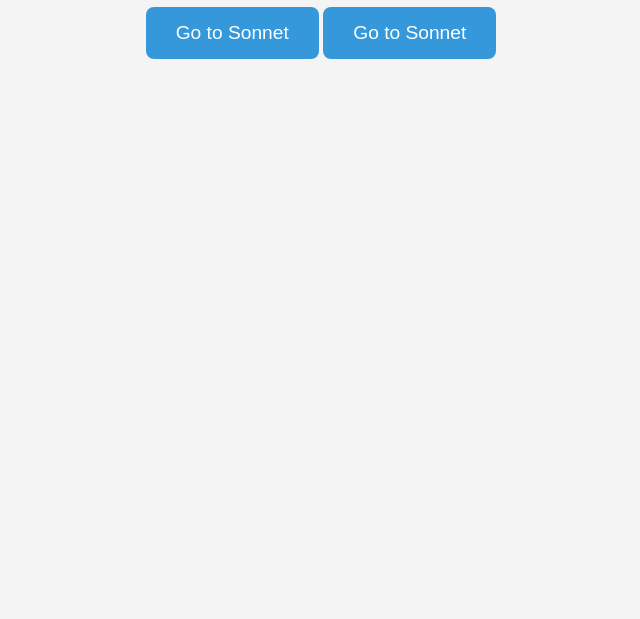
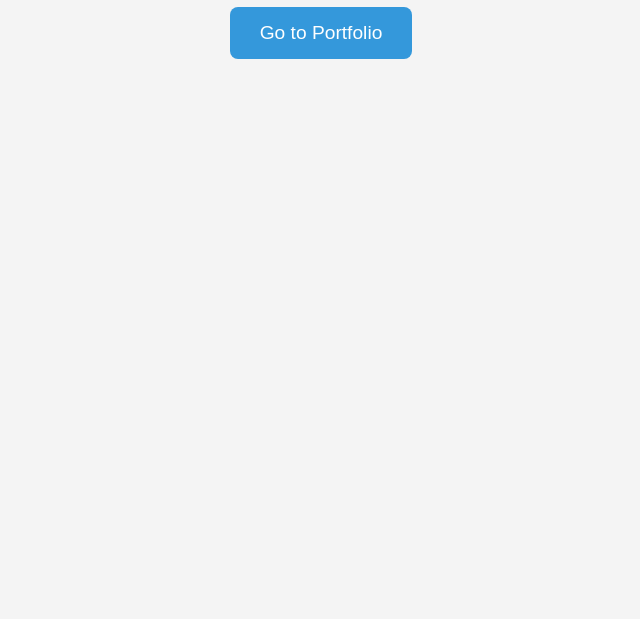
Before and after one commit to iq22bal/Iq22bal.github.io, a plain HTML site: page index.html in a window 1280 px wide. Shown: the part 181-800 px from the top of the page, without its empty margins (319-959 px from the left). Drawn offline with Linux system fonts and the light colour scheme.

Commit message:
Update index.html

```diff
--- a/index.html
+++ b/index.html
@@ -28,7 +28,6 @@
 </head>
 <body>
     <h1>Welcome</h1>
-    <a href="portfolio.html" class="link-btn">Go to Sonnet</a>
-    <a href="portfolio.html" class="link-btn">Go to Sonnet</a>
+    <a href="portfolio.html" class="link-btn">Go to Portfolio</a>
 </body>
 </html>
```
